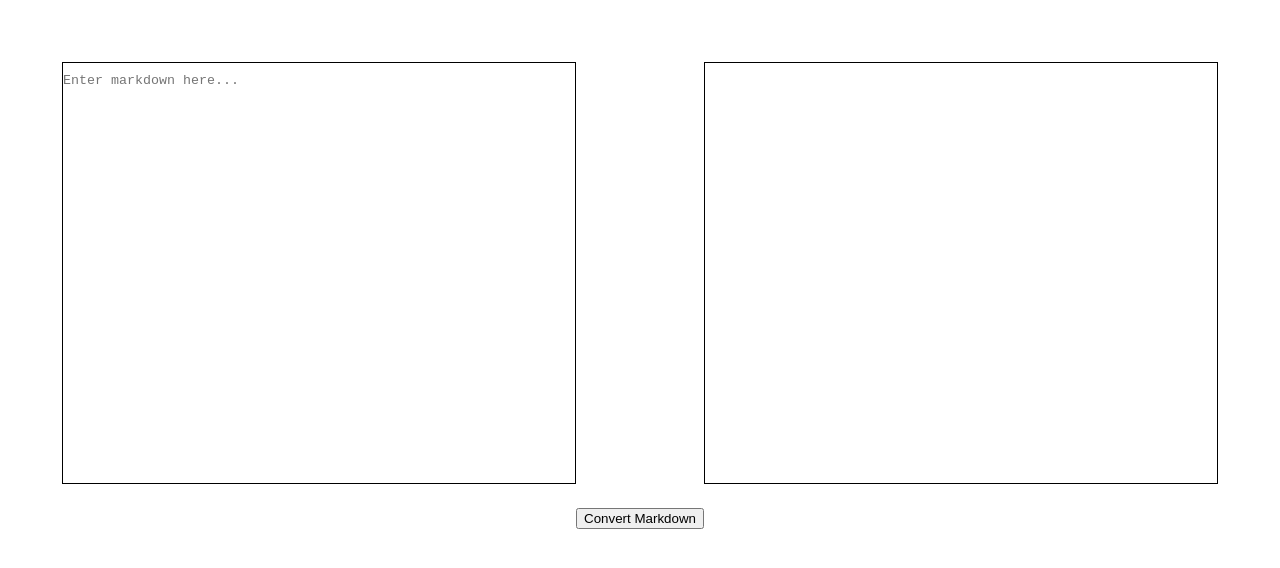
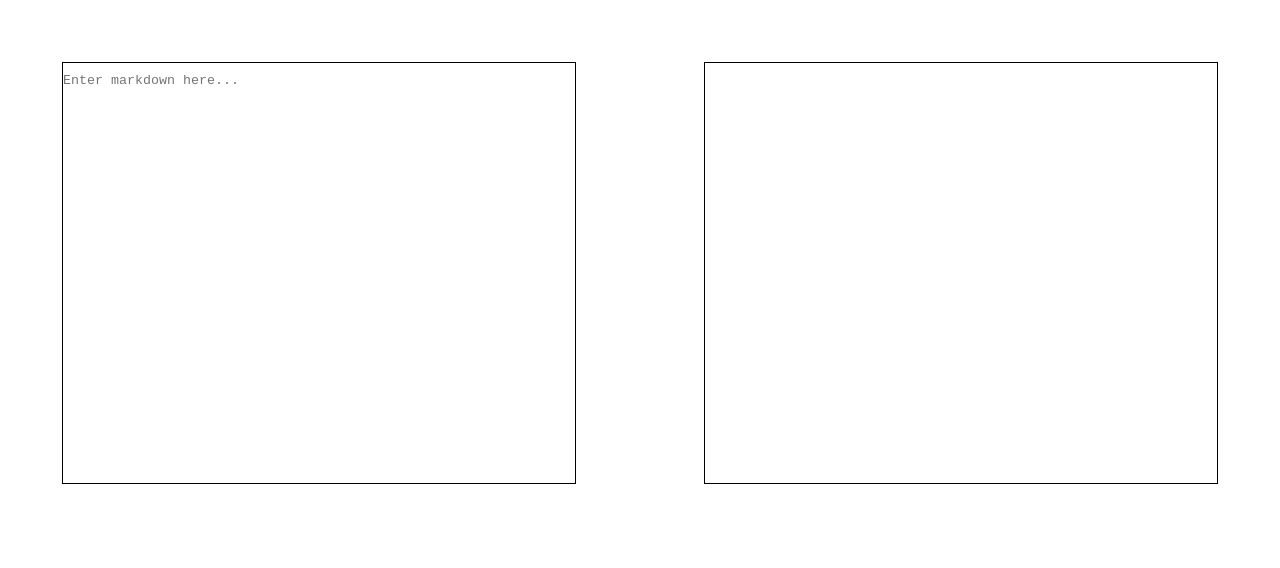
Before and after one commit to Gkjsdll/Markdown-Converter, a website: page index.html in a window 1280 px wide. Drawn offline with nearby package versions, Linux system fonts and the light colour scheme.

Commit message:
made text update while new text is being input

```diff
--- a/index.html
+++ b/index.html
@@ -10,9 +10,6 @@
     <textarea id="mdInput" placeholder="Enter markdown here..."></textarea>
     <div id="htmlOutput" placeholder="... to see HTML here!"></div>
   </div>
-  <div id="goConvContainer">
-    <button id="goConvert">Convert Markdown</button>
-  </div>
 
   <script src="https://code.jquery.com/jquery-2.2.0.min.js"></script>
   <script src="js/main.js"></script>
--- a/public/css/style.css
+++ b/public/css/style.css
@@ -24,16 +24,6 @@ body {
   overflow-y: scroll;
 }
 
-#goConvert {
-  margin: 24px auto;
-  left: 0px;
-  right: 0px;
-  display: inline-block;
+#mdInput:focus {
+  outline: 0px
 }
-
-#goConvContainer {
-  width: 100%;
-  margin: 0px 0px 0px 0px;
-  padding: 0px 0px 0px 0px;
-  text-align: center;
-}
--- a/public/js/main.js
+++ b/public/js/main.js
@@ -5,9 +5,9 @@ var $goConvert, $mdInput, $htmlOutput;
 $(document).ready(init);
 
 function init(){
-  $('#goConvert').click(convertMD);
   $mdInput = $('#mdInput');
   $htmlOutput = $('#htmlOutput');
+  $mdInput.keyup(convertMD)
 }
 
 function convertMD(){
```
